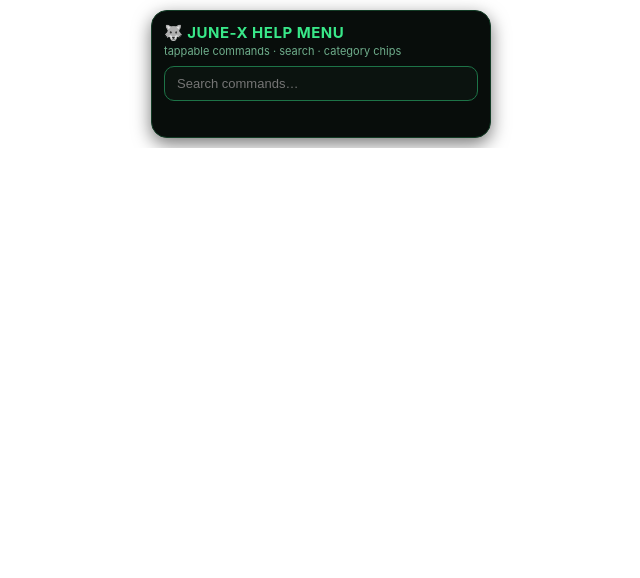
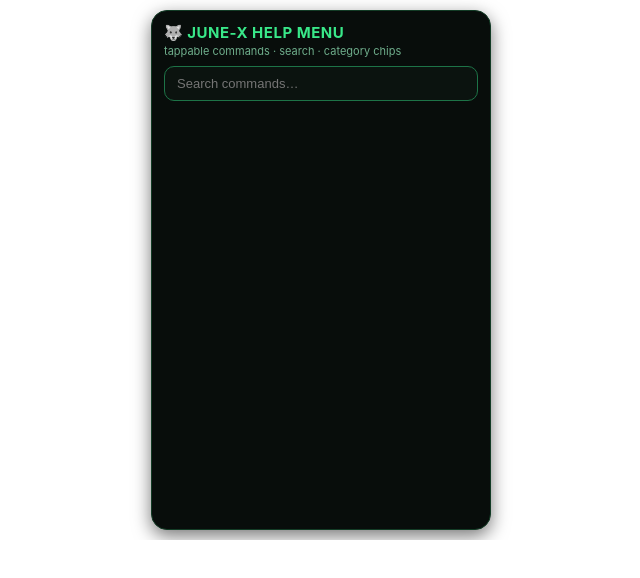
Before and after one commit to eminentboy11/..wdp, a website: page commands/games/imenu-app.html in a window 1280 px wide. Shown: the whole page, without its empty margins (319-959 px from the left). Drawn offline with Linux system fonts and the light colour scheme.

Commit message:
fix(imenu): vh collapses inside the WhatsApp canvas — fixed 520px card
max-height:92vh resolved to ~0 in the rich-response sandbox, clipping the
card to its title (blank bubble report). vh-based sizing is unusable in
this canvas: use a fixed 520px flex column instead. The card now always
fills its bubble — searching scrolls the internal list, so there is no
dead space and no collapse, on every client.

```diff
--- a/commands/games/imenu-app.html
+++ b/commands/games/imenu-app.html
@@ -1,6 +1,6 @@
 <!doctype html><html><head><meta charset="utf-8"><meta name="viewport" content="width=device-width,initial-scale=1"><style>
 *{box-sizing:border-box}html,body{margin:0;width:100%;background:transparent;font-family:-apple-system,Segoe UI,Roboto,Arial,sans-serif;overflow-x:hidden}
-body{padding:10px}.card{max-width:340px;margin:0 auto;padding:12px;border-radius:16px;background:#080d0b;color:#d9fbe6;box-shadow:0 6px 18px #0008;border:1px solid #123b25;max-height:92vh;display:flex;flex-direction:column;overflow:hidden}
+body{padding:10px}.card{max-width:340px;margin:0 auto;padding:12px;border-radius:16px;background:#080d0b;color:#d9fbe6;box-shadow:0 6px 18px #0008;border:1px solid #123b25;height:520px;display:flex;flex-direction:column;overflow:hidden}
 h1{margin:0;font-size:15px;color:#39e889;letter-spacing:.5px}.sub{margin:2px 0 8px;font-size:11px;color:#6fae8c}
 #q{width:100%;padding:9px 12px;font-size:13px;border-radius:10px;border:1px solid #1d7347;background:#0b130f;color:#d9fbe6;outline:none}
 #chips{display:flex;flex-wrap:wrap;gap:6px;margin:8px 0}
```
